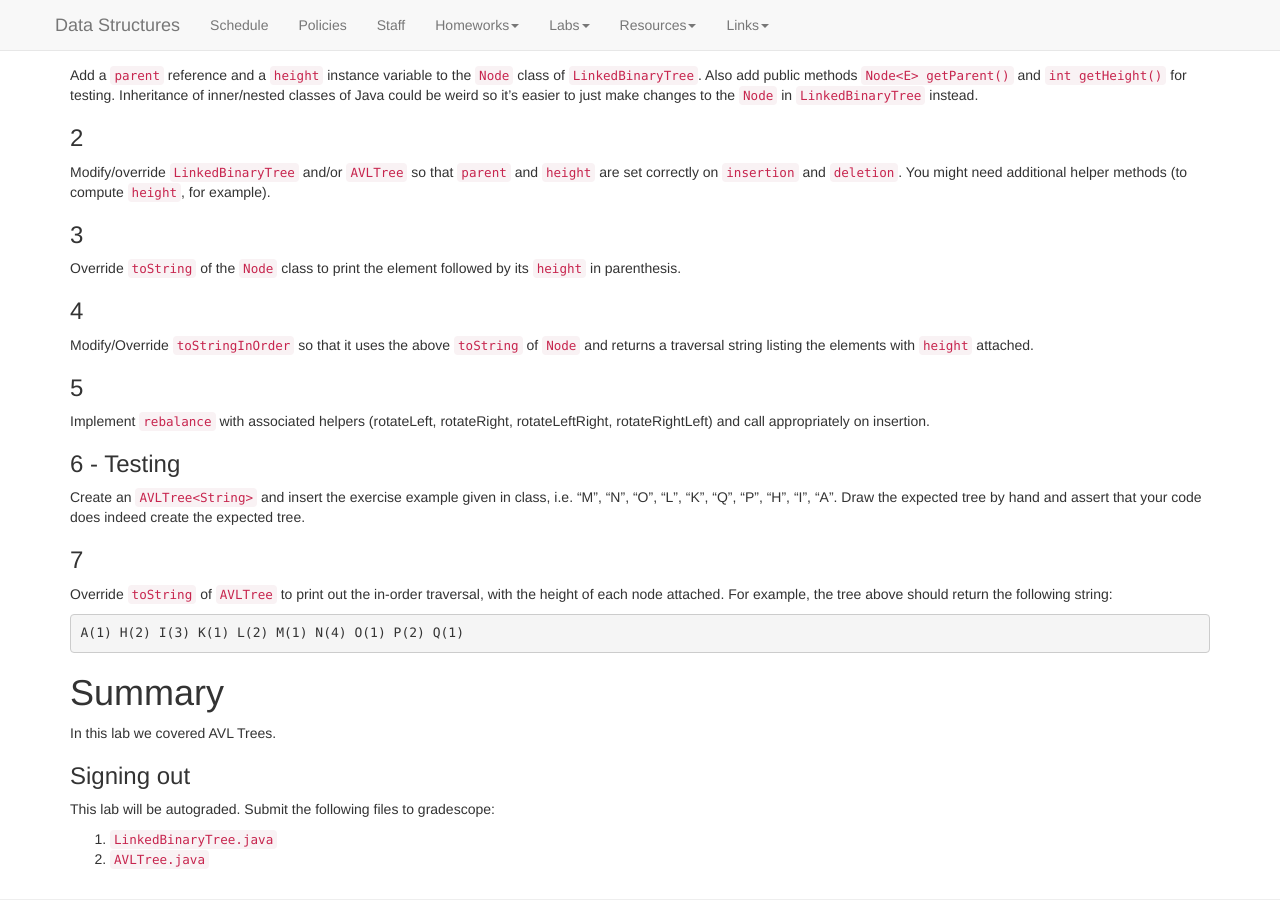
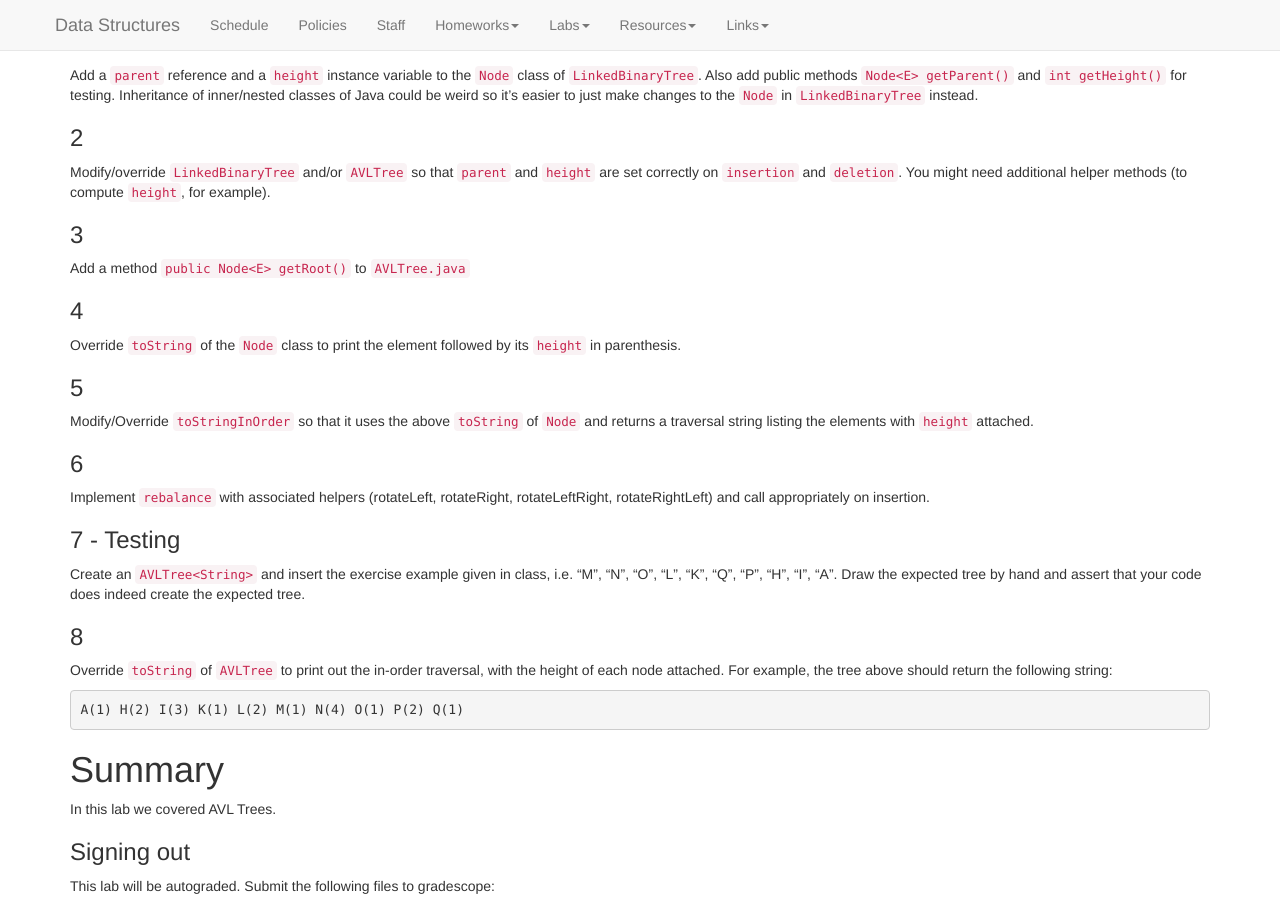
Before and after one commit to kalte0/BMC-CS-151.github.io, a Jekyll site: the page built from labs/Lab10.md, in a window 1280 px wide and 900 px high, scrolled down 525 px. Built offline with Jekyll 4.4.1, drawn with Linux system fonts in a browser that asks for light colours; nearby versions of some CDN libraries.

Commit message:
Update Lab10.md

```diff
--- a/labs/Lab10.md
+++ b/labs/Lab10.md
@@ -80,22 +80,25 @@ You might need additional helper methods (to compute
 `height`, for example).
 
 ### 3
+Add a method `public Node<E> getRoot()` to `AVLTree.java`
+
+### 4
 Override `toString` of the `Node` class to print the element followed by its
 `height` in parenthesis.
 
-### 4
+### 5
 Modify/Override `toStringInOrder` so that it uses the above `toString` of `Node`
 and returns a traversal string listing the elements with `height` attached.
 
-### 5
+### 6
 Implement `rebalance` with associated helpers (rotateLeft, rotateRight, rotateLeftRight,
 rotateRightLeft) and call appropriately on insertion.
 
-### 6 - Testing
+### 7 - Testing
 Create an `AVLTree<String>` and insert the exercise example given in class, i.e. “M”, “N”,
 “O”, “L”, “K”, “Q”, “P”, “H”, “I”, “A”. Draw the expected tree by hand and assert that your code does indeed create the expected tree.
 
-### 7
+### 8
 Override `toString` of `AVLTree` to print out the in-order traversal, with the height of each
 node attached. For example, the tree above should return the following string:
 
```
